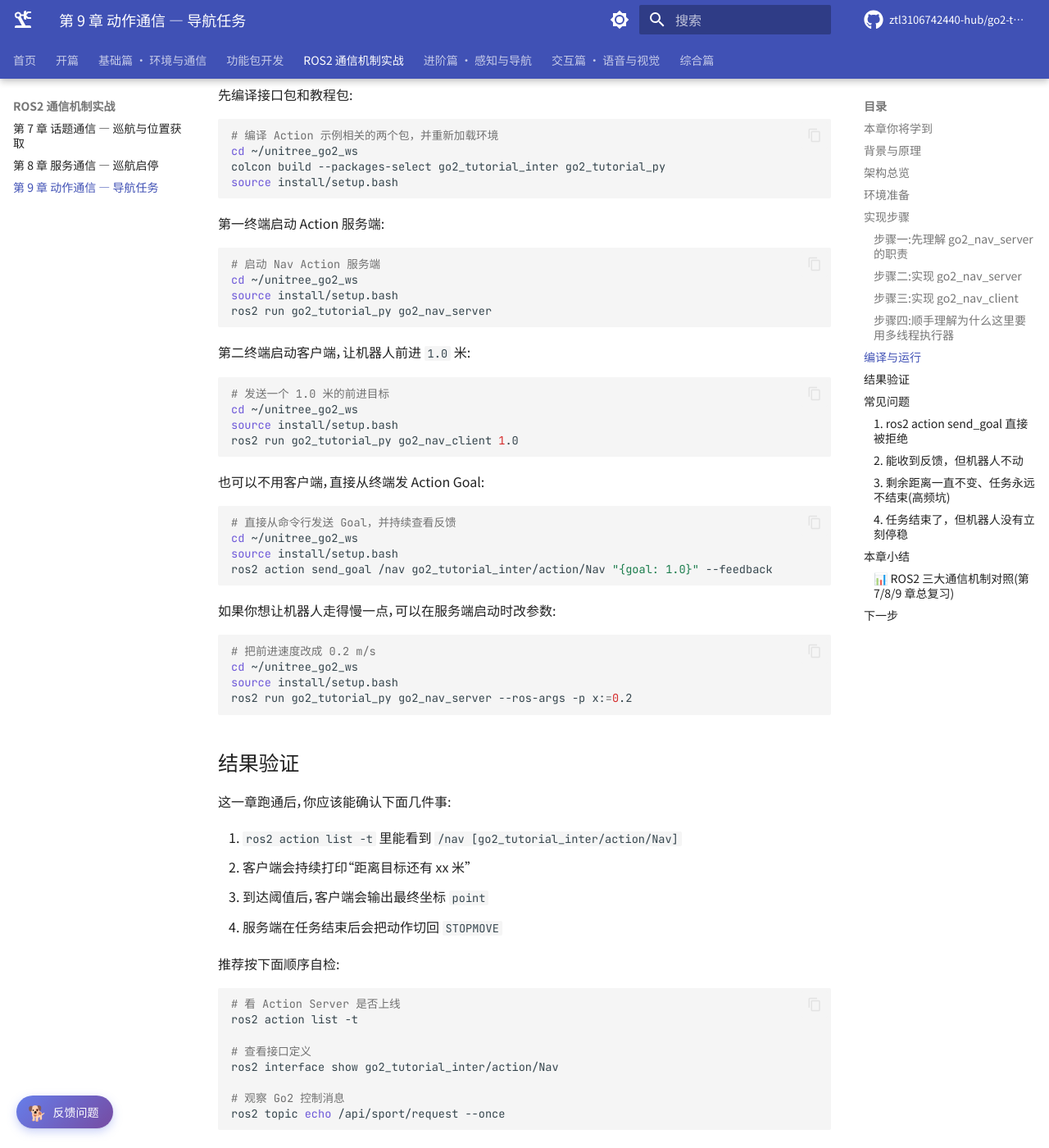
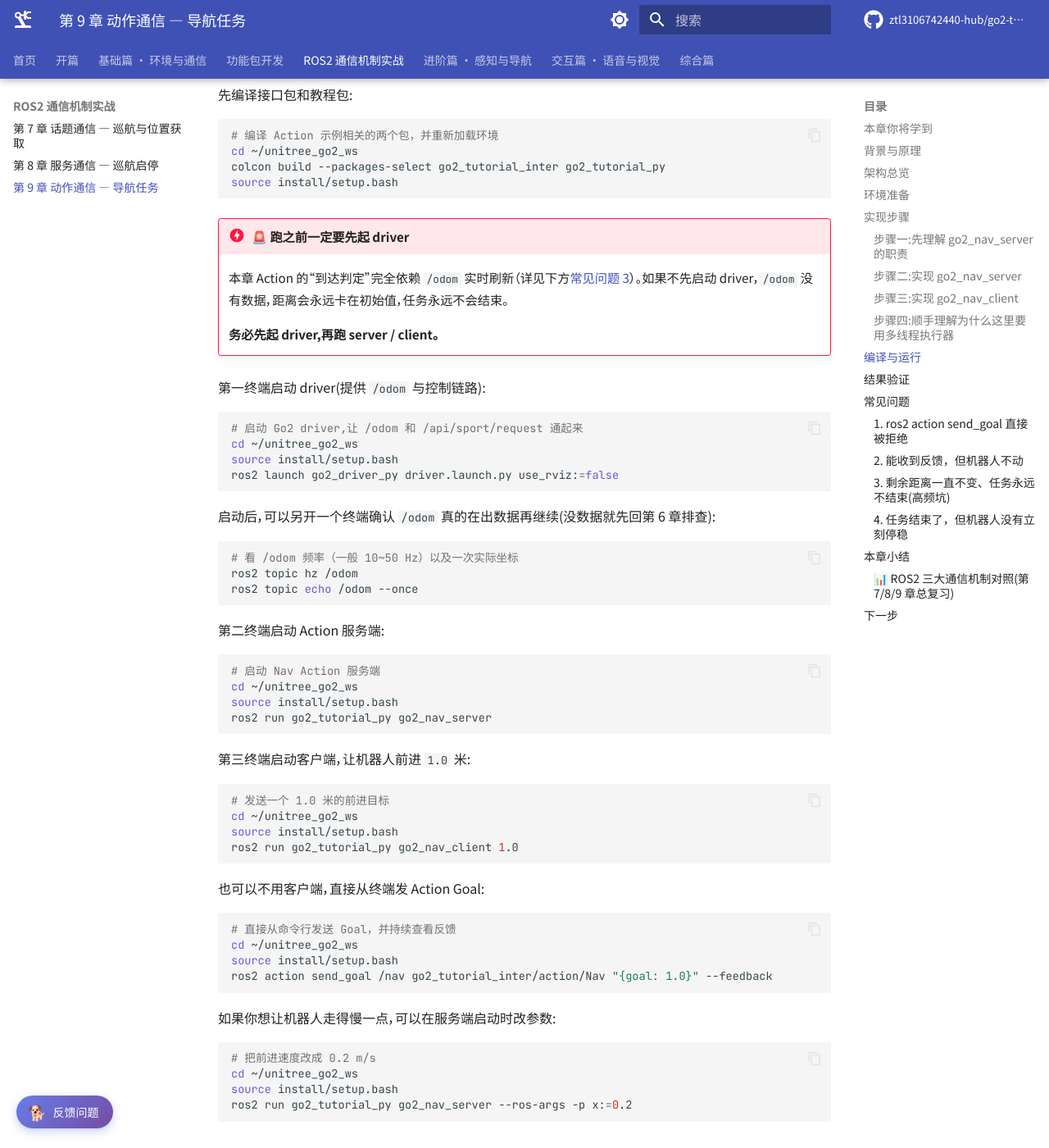
Before and after one commit to ztl3106742440-hub/go2-tutorial, an MkDocs documentation site: the page built from docs/03-communication/09-action.md, in a window 1280 px wide and 1400 px high, scrolled down 8096 px. Shown: the whole window at 82% size. Built offline with MkDocs 1.6.1 and Material for MkDocs 9.7.7, drawn with Linux system fonts in a browser that asks for light colours; comment, search, counter and statistics services are not loaded.

Commit message:
docs(09-action): 运行步骤补 driver 启动,避免 /odom 不通卡死 Action
Co-Authored-By: Claude Opus 4.7 <noreply@anthropic.com>

````diff
--- a/docs/03-communication/09-action.md
+++ b/docs/03-communication/09-action.md
@@ -350,7 +350,29 @@ colcon build --packages-select go2_tutorial_inter go2_tutorial_py
 source install/setup.bash
 ```
 
-第一终端启动 Action 服务端:
+!!! danger "🚨 跑之前一定要先起 driver"
+    本章 Action 的“到达判定”完全依赖 `/odom` 实时刷新（详见下方[常见问题 3](#3)）。如果不先启动 driver，`/odom` 没有数据，距离会永远卡在初始值，任务永远不会结束。
+
+    **务必先起 driver,再跑 server / client。**
+
+第一终端启动 driver(提供 `/odom` 与控制链路):
+
+```bash
+# 启动 Go2 driver,让 /odom 和 /api/sport/request 通起来
+cd ~/unitree_go2_ws
+source install/setup.bash
+ros2 launch go2_driver_py driver.launch.py use_rviz:=false
+```
+
+启动后，可以另开一个终端确认 `/odom` 真的在出数据再继续(没数据就先回第 6 章排查):
+
+```bash
+# 看 /odom 频率（一般 10~50 Hz）以及一次实际坐标
+ros2 topic hz /odom
+ros2 topic echo /odom --once
+```
+
+第二终端启动 Action 服务端:
 
 ```bash
 # 启动 Nav Action 服务端
@@ -359,7 +381,7 @@ source install/setup.bash
 ros2 run go2_tutorial_py go2_nav_server
 ```
 
-第二终端启动客户端，让机器人前进 `1.0` 米:
+第三终端启动客户端，让机器人前进 `1.0` 米:
 
 ```bash
 # 发送一个 1.0 米的前进目标
````
